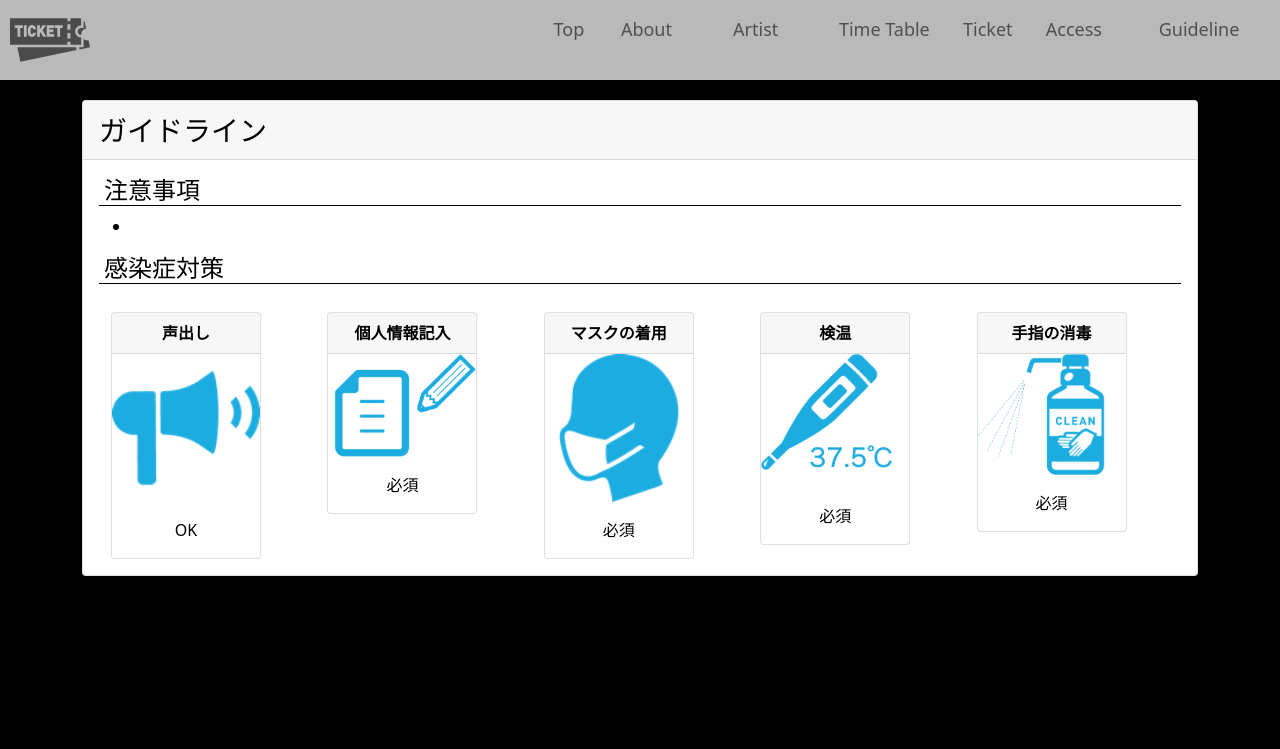
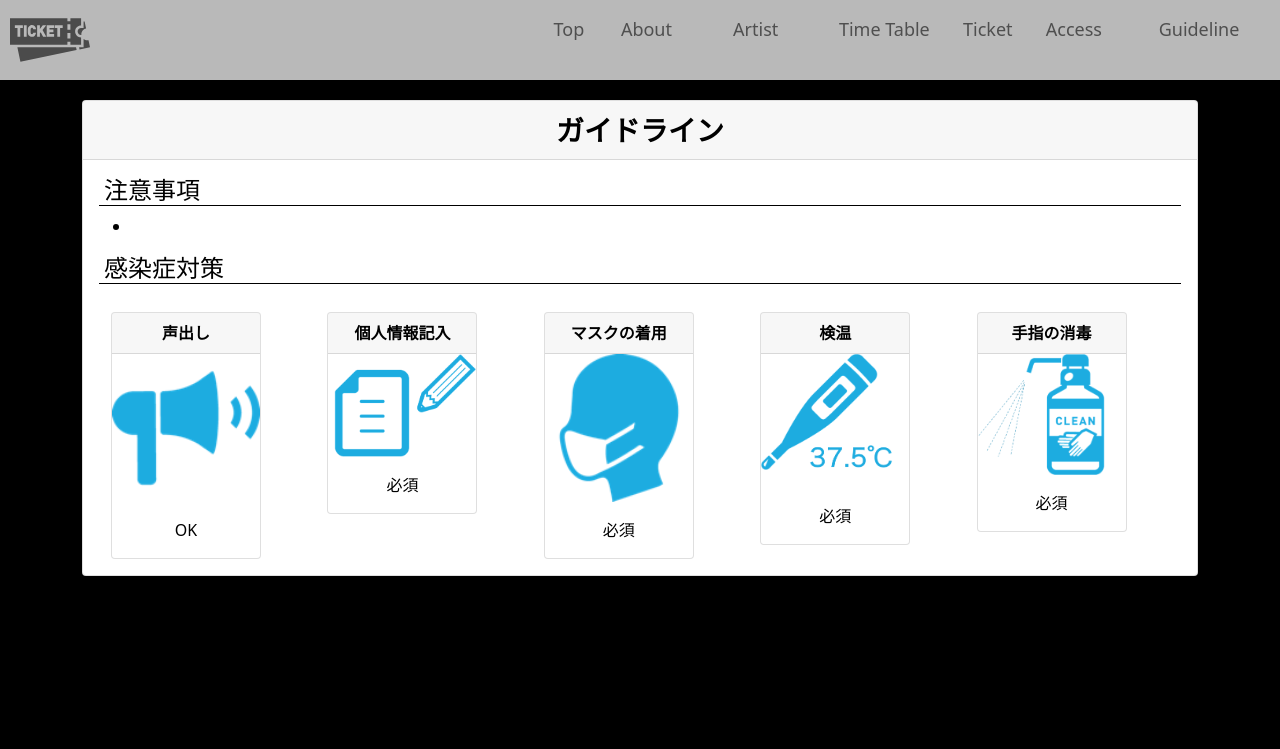
Before and after one commit to TakedaRyota/NewEventsSite, a Django app: page /guideline/ in a window 1280 px wide. Shown: the top 749 px of the page. Run offline with Django 4.2, Linux system fonts and the light colour scheme; some libraries are stand-ins or nearby versions.

Commit message:
コンテンツヘッダー共通化

```diff
--- a/newsite/new_event_site/static/web_view/css/common.css
+++ b/newsite/new_event_site/static/web_view/css/common.css
@@ -102,6 +102,10 @@
 .content-page {
   padding-top: 100px;
 }
+.content-header-top {
+  font-weight: bold;
+  text-align: center;
+}
 /* --- カード内 --- */
 .card > * {
   color: #000000;
--- a/newsite/new_event_site/static/web_view/css/ticket.css
+++ b/newsite/new_event_site/static/web_view/css/ticket.css
@@ -2,10 +2,6 @@
 このファイルはチケット画面に適用するスタイルシート
 ============================================= */
 
-.ticket-header-top {
-  font-weight: bold;
-  text-align: center;
-}
 .s-ticket-color {
   width: fit-content;
   padding: 2px 2rem;
--- a/newsite/new_event_site/templates/web_view/guideline/index.html
+++ b/newsite/new_event_site/templates/web_view/guideline/index.html
@@ -8,7 +8,7 @@
 {% block main-block %}
 <div id="guideline-page" class="container-sm content-page">
   <div class="card">
-    <div class="card-header ticket-header-top fs-3">
+    <div class="card-header content-header-top fs-3">
       ガイドライン
     </div>
     <div class="card-body">
--- a/newsite/new_event_site/templates/web_view/ticket/index.html
+++ b/newsite/new_event_site/templates/web_view/ticket/index.html
@@ -8,7 +8,7 @@
 {% block main-block %}
 <div id="ticket-page" class="container-sm content-page">
   <div class="card">
-    <div class="card-header ticket-header-top fs-3">
+    <div class="card-header content-header-top fs-3">
       Ticket
     </div>
     <div class="card-body">
```
